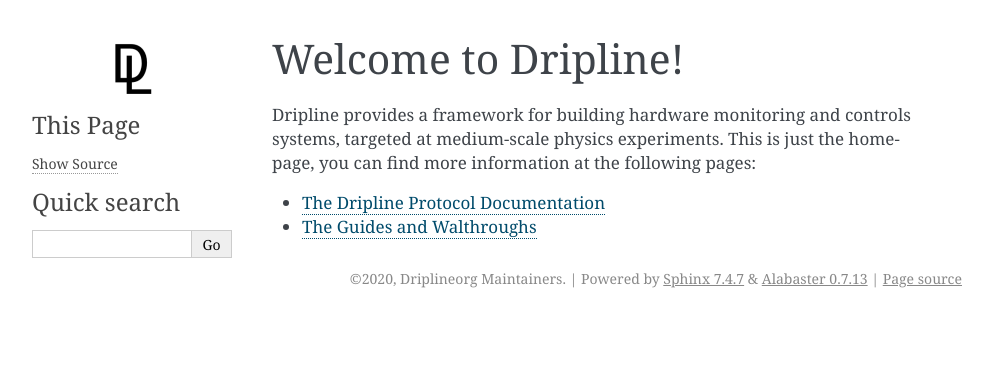
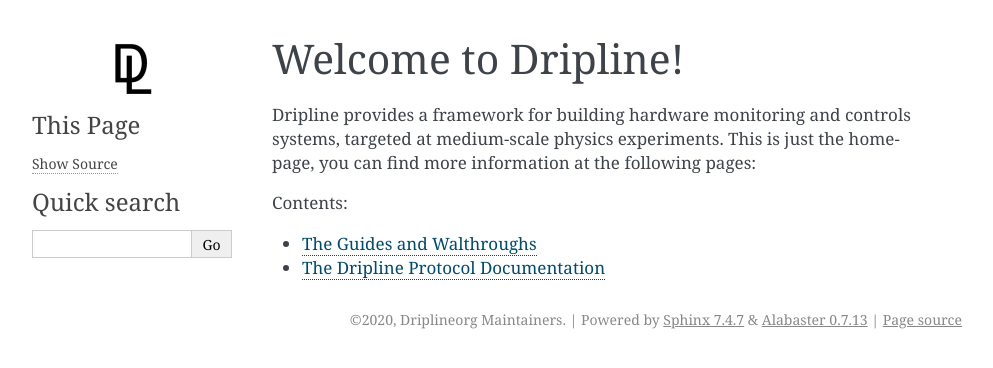
Before and after one commit to driplineorg/driplineorg.github.io, a Sphinx documentation site: the page built from source/index.rst, in a window 1280 px wide. Shown: the top 368 px of the page, without its empty margins (148-1141 px from the left). Built offline with Sphinx 7.4.7, drawn with Linux system fonts in a browser that asks for light colours; some of the changed lines change nothing that is shown.

Commit message:
fixing toc to use external links

```diff
--- a/source/index.rst
+++ b/source/index.rst
@@ -6,9 +6,9 @@
 Dripline provides a framework for building hardware monitoring and controls systems, targeted at medium-scale physics experiments.
 This is just the homepage, you can find more information at the following pages:
 
-* `The Dripline Protocol Documentation <driplineorg.github.io/dripline>`_
-* `The Guides and Walthroughs <driplineorg.github.io/controls-guide>`_
-
 .. toctree::
    :maxdepth: 3
    :caption: Contents:
+
+   The Guides and Walthroughs <http://driplineorg.github.io/controls-guide>
+   The Dripline Protocol Documentation <http://driplineorg.github.io/dripline>
```
